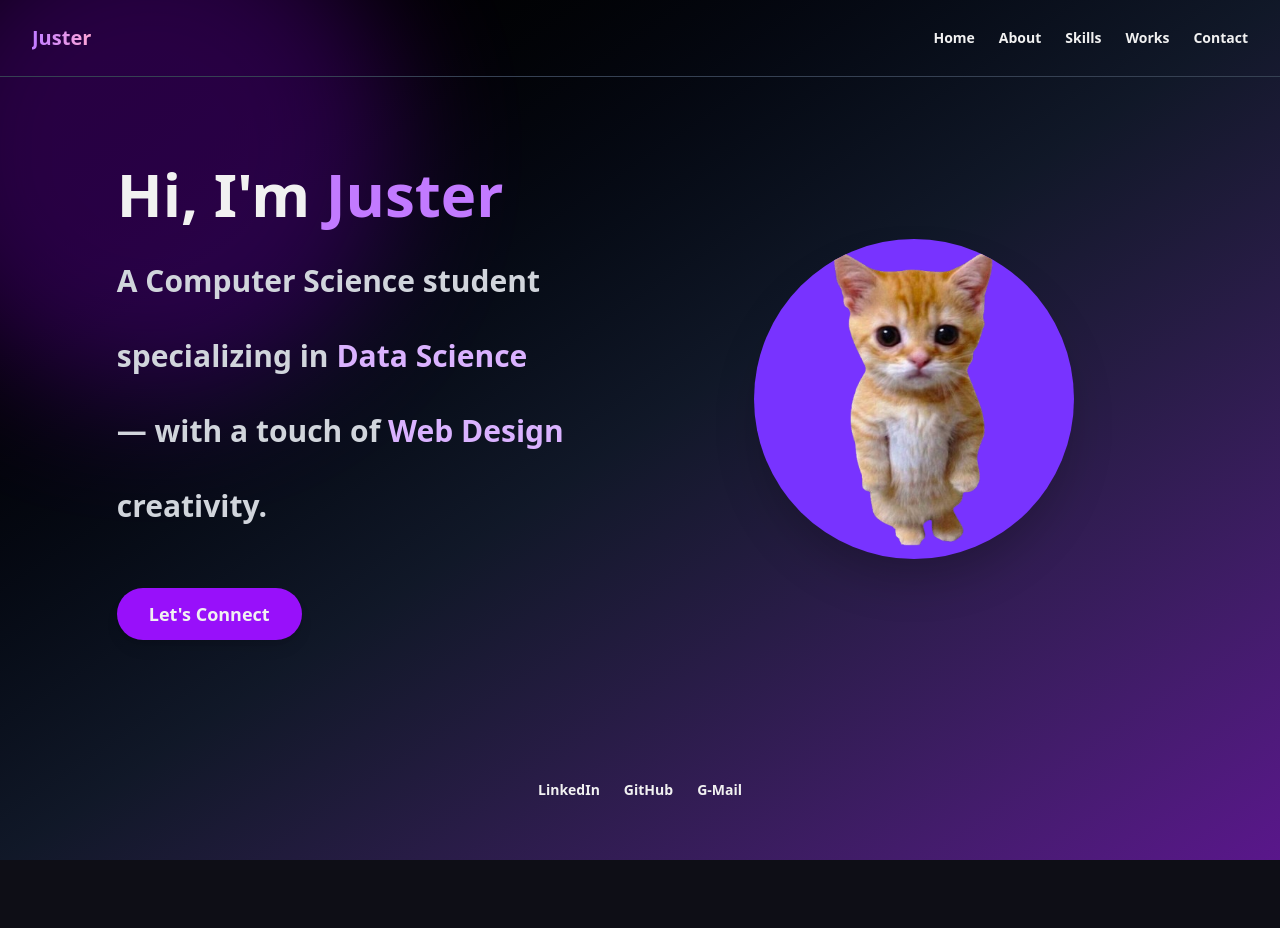
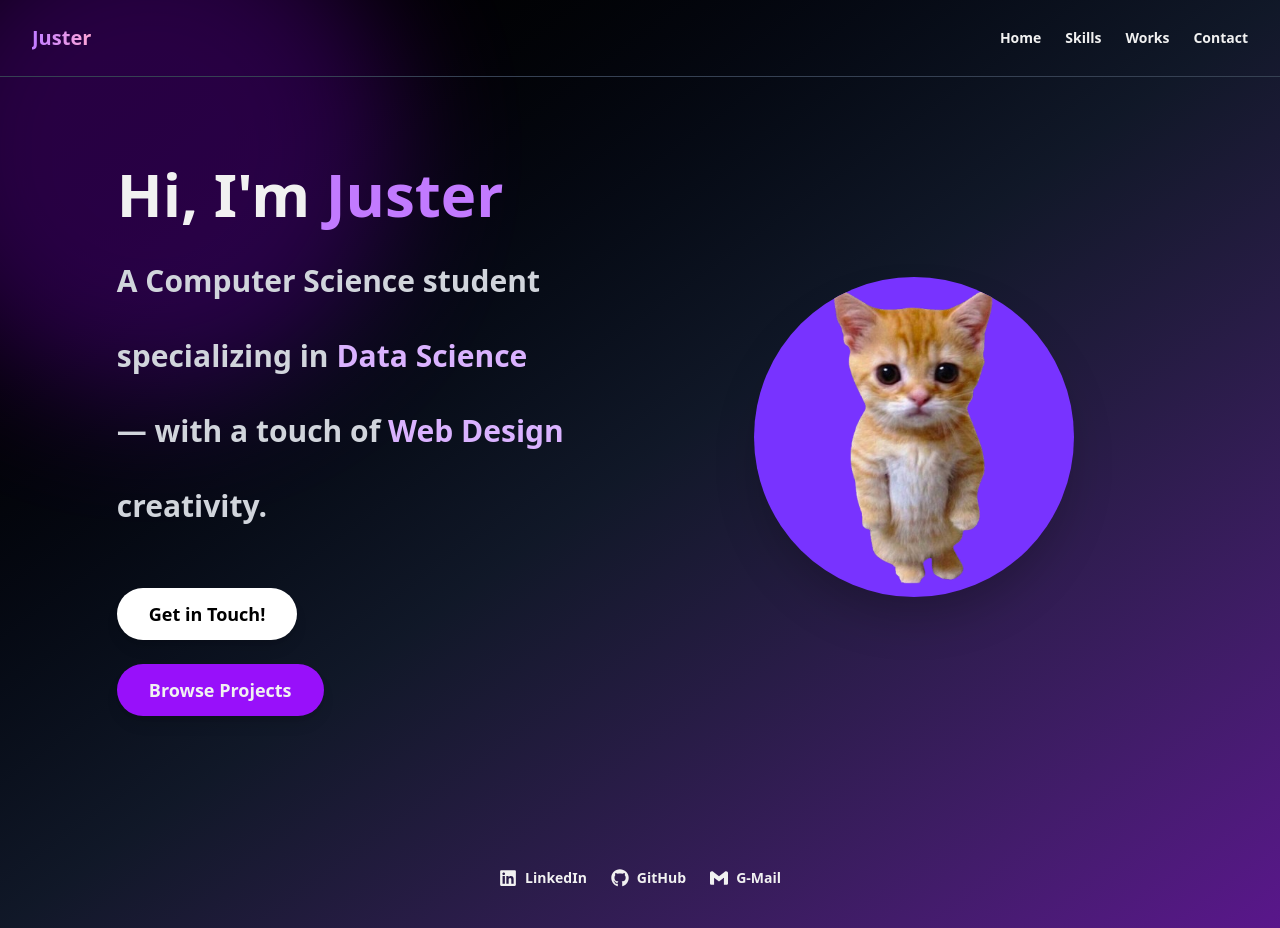
Before and after one commit to Strixyl/portfolio_site, a Next.js app: page / in a window 1280 px wide. Before the commit the page ends 860 px from the top, so only its background shows below. Built offline with nearby package versions, Linux system fonts and the light colour scheme.

Commit message:
Removed about, minor changes in icons

```diff
--- a/pages/about.tsx
+++ /dev/null
@@ -1,15 +0,0 @@
-import Image from 'next/image';
-import React from 'react';
-import Link from 'next/link';
-
-
-import { FaLinkedin, FaGithub } from 'react-icons/fa';
-
-export default function About() {
-  return (
-    <div className="min-h-screen bg-gray-900 text-white p-8">
-      <h1 className="text-4xl font-bold mb-4">About Me</h1>
-      <p>This is the about page content.</p>
-    </div>
-  );
-}
--- a/pages/contact.tsx
+++ b/pages/contact.tsx
@@ -1,6 +1,11 @@
 import Image from 'next/image';
 import Link from 'next/link';
-import { FaLinkedin, FaGithub } from 'react-icons/fa';
+import React from 'react';
+import { SiR, SiPython, SiNextdotjs } from 'react-icons/si';
+import { FaLinkedin, FaGithub } from "react-icons/fa";
+import { SiGmail, SiFlutter } from "react-icons/si";
+
+
 
 export default function Home() {
     return (
@@ -12,10 +17,9 @@ export default function Home() {
 
                 <ul className="flex space-x-6 text-sm font-bold">
                     <li><Link href="/">Home</Link></li>
-                    <li><Link href="#about">About</Link></li>
                     <li><Link href="#skills">Skills</Link></li>
                     <li><Link href="/works">Works</Link></li>
-                    <li><Link href="#contact">Contact</Link></li>
+                    <li><Link href="/contact">Contact</Link></li>
                 </ul>
             </nav>
             {/* ...rest of your page content here... */}
--- a/pages/index.tsx
+++ b/pages/index.tsx
@@ -2,7 +2,9 @@
 import Image from 'next/image';
 import Link from 'next/link';
 import React from 'react';
-import { FaLinkedin, FaGithub } from 'react-icons/fa';
+import { SiR, SiPython, SiNextdotjs } from 'react-icons/si';
+import { FaLinkedin, FaGithub } from "react-icons/fa";
+import { SiGmail, SiFlutter } from "react-icons/si";
 
 export default function Home() {
   return (
@@ -20,15 +22,12 @@ export default function Home() {
 
         <ul className="flex space-x-6 text-sm font-bold">
           <li><Link href="/">Home</Link></li>
-          <li><Link href="#about">About</Link></li>
           <li><Link href="/skills">Skills</Link></li>
           <li><Link href="/works">Works</Link></li>
-          <li><Link href="#contact">Contact</Link></li>
+          <li><Link href="/contact">Contact</Link></li>
         </ul>
       </nav>
-
       <main className="flex flex-col md:flex-row items-center justify-center gap-12 px-4 py-10 md:py-20 z-10 relative">
-        {/* Left: Text Content */}
         <div className="md:w-[40%] w-full mb-10 md:mb-0 text-center md:text-left flex flex-col justify-center">
           <h2 className="text-4xl md:text-6xl font-extrabold mb-8 leading-tight">
             Hi, I'm <span className="text-purple-400">Juster</span><br />
@@ -37,14 +36,17 @@ export default function Home() {
               — with a touch of <span className="text-purple-300 font-semibold">Web Design</span> creativity.
             </span>
           </h2>
-          <Link href="#contact">
-            <button className="mt-6 px-8 py-3 text-lg bg-purple-600 hover:bg-purple-500 transition rounded-full font-semibold shadow-lg">
-              Let's Connect
+          <Link href="/contact">
+              <button className="mt-6 px-8 py-3 text-lg bg-white text-black hover:bg-purple-500 hover:text-white transition rounded-full font-semibold shadow-lg">
+              Get in Touch!
+            </button>
+          </Link>
+          <Link href="/Works">
+            <button className="mt-6 px-8 py-3 text-lg bg-purple-600 hover:bg-white hover:text-black transition rounded-full font-semibold shadow-lg">
+              Browse Projects
             </button>
           </Link>
         </div>
-
-        {/* Right: Profile Image */}
         <div className="md:w-[40%] w-full flex justify-center items-center">
           <div className="relative w-52 h-52 md:w-80 md:h-80 rounded-full bg-[#7833ff] shadow-2xl overflow-hidden">
             <Image
@@ -57,12 +59,19 @@ export default function Home() {
         </div>
       </main>
 
-      {/* Footer Icons */}
-      <footer className="flex justify-center space-x-6 py-15 text-gray-400 font-bold text-sm relative z-10">
-        <Link href="https://linkedin.com" target="_blank">LinkedIn</Link>
-        <Link href="https://github.com/Strixyl" target="_blank">GitHub</Link>
-        <Link href="mailto:uretajuster@gmail.com" target="_blank">G-Mail</Link>
-
+      <footer className="flex justify-center space-x-6 py-10 mt-8 text-gray-400 font-bold text-sm relative z-10">
+        <Link href="https://linkedin.com" target="_blank" className="flex items-center space-x-2">
+          <FaLinkedin size={18} />
+          <span>LinkedIn</span>
+        </Link>
+        <Link href="https://github.com/Strixyl" target="_blank" className="flex items-center space-x-2">
+          <FaGithub size={18} />
+          <span> GitHub </span>
+        </Link>
+        <Link href="mailto:uretajuster@gmail.com" target="_blank" className="flex items-center space-x-2">
+          <SiGmail size={18} />
+          <span> G-Mail </span>
+        </Link>
       </footer>
     </div>
   );
--- a/pages/skills.tsx
+++ b/pages/skills.tsx
@@ -2,7 +2,9 @@ import Image from 'next/image';
 import Link from 'next/link';
 import React from 'react';
 import { SiR, SiPython, SiNextdotjs } from 'react-icons/si';
-import { FaLinkedin, FaGithub } from 'react-icons/fa';
+import { FaLinkedin, FaGithub } from "react-icons/fa";
+import { SiGmail, SiFlutter } from "react-icons/si";
+
 
 export default function Skills() {
     return (
@@ -19,31 +21,24 @@ export default function Skills() {
                 </div>
                 <ul className="flex space-x-6 text-sm font-bold">
                     <li><Link href="/">Home</Link></li>
-                    <li><Link href="#about">About</Link></li>
                     <li><Link href="/skills">Skills</Link></li>
                     <li><Link href="/works">Works</Link></li>
-                    <li><Link href="#contact">Contact</Link></li>
+                    <li><Link href="/contact">Contact</Link></li>
                 </ul>
             </nav>
-
             <main className="flex flex-col items-center justify-center px-4 py-16 md:py-24 z-10 relative">
                 <h2 className="text-4xl md:text-5xl font-bold mb-10 text-center">My Skills</h2>
                 <div className="grid grid-cols-1 md:grid-cols-2 lg:grid-cols-3 gap-8 w-full max-w-5xl">
-                    {/* Skill Cards */}
-                    {/* R (Data Science) */}
                     <div className="bg-gray-800 rounded-lg p-6 shadow hover:shadow-lg transition flex flex-col items-center">
                         <SiR size={64} className="text-blue-400 mb-4" />
                         <h3 className="text-xl font-semibold mb-2">R (Data Science)</h3>
                         <p className="text-gray-400 text-center">Regression models, vectorized operations, and statistical analysis using R.</p>
                     </div>
-
-                    {/* CSS & Next.js */}
                     <div className="bg-gray-800 rounded-lg p-6 shadow hover:shadow-lg transition flex flex-col items-center">
                         <SiNextdotjs size={64} className="text-white mb-4" />
                         <h3 className="text-xl font-semibold mb-2">CSS & Next.js</h3>
                         <p className="text-gray-400 text-center">Minor web design using modern CSS practices and React-based Next.js framework.</p>
                     </div>
-                    {/* Python (Data Science) */}
                     <div className="bg-gray-800 rounded-lg p-6 shadow hover:shadow-lg transition flex flex-col items-center">
                         <SiPython size={64} className="text-yellow-400 mb-4" />
                         <h3 className="text-xl font-semibold mb-2">Python</h3>
@@ -51,13 +46,28 @@ export default function Skills() {
                             Visual graphics computing with matplotlib and Turtle, plus minor game development using Pygame.
                         </p>
                     </div>
+                    <div className="bg-gray-800 rounded-lg p-6 shadow hover:shadow-lg transition flex flex-col items-center">
+                        <SiFlutter size={64} className="text-cyan-400 mb-4" />
+                        <h3 className="text-xl font-semibold mb-2">Flutter</h3>
+                        <p className="text-gray-400 text-center">
+                            Cross-platform mobile application development with expressive UIs and fast performance using Dart.
+                        </p>
+                    </div>
                 </div>
             </main>
-
             <footer className="flex justify-center space-x-6 py-10 mt-8 text-gray-400 font-bold text-sm relative z-10">
-                <Link href="https://linkedin.com" target="_blank">LinkedIn</Link>
-                <Link href="https://github.com/Strixyl" target="_blank">GitHub</Link>
-                <Link href="mailto:uretajuster@gmail.com" target="_blank">G-Mail</Link>
+                <Link href="https://linkedin.com" target="_blank" className="flex items-center space-x-2">
+                    <FaLinkedin size={18} />
+                    <span>LinkedIn</span>
+                </Link>
+                <Link href="https://github.com/Strixyl" target="_blank" className="flex items-center space-x-2">
+                    <FaGithub size={18} />
+                    <span> GitHub </span>
+                </Link>
+                <Link href="mailto:uretajuster@gmail.com" target="_blank" className="flex items-center space-x-2">
+                    <SiGmail size={18} />
+                    <span> G-Mail </span>
+                </Link>
             </footer>
         </div>
     )
--- a/pages/works.tsx
+++ b/pages/works.tsx
@@ -2,6 +2,7 @@
 import Image from 'next/image';
 import Link from 'next/link';
 import React from 'react';
+import { FaBeer } from 'react-icons/fa';
 
 export default function Home() {
     return (
@@ -19,7 +20,6 @@ export default function Home() {
 
                 <ul className="flex space-x-6 text-sm font-bold">
                     <li><Link href="/">Home</Link></li>
-                    <li><Link href="#about">About</Link></li>
                     <li><Link href="/skills">Skills</Link></li>
                     <li><Link href="/works">Works</Link></li>
                     <li><Link href="#contact">Contact</Link></li>
```
